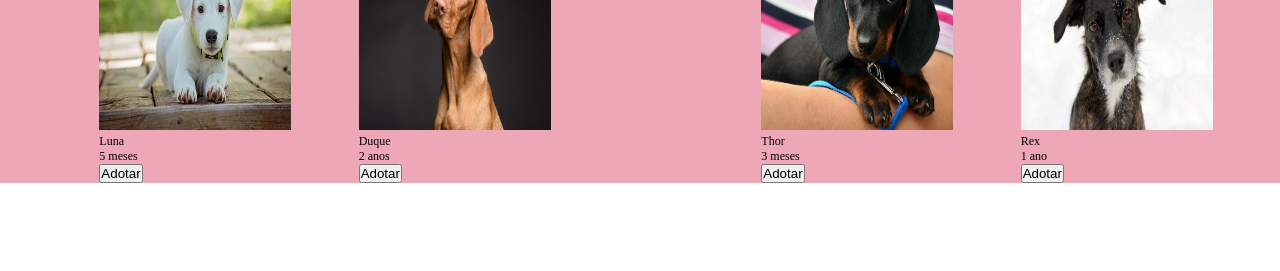
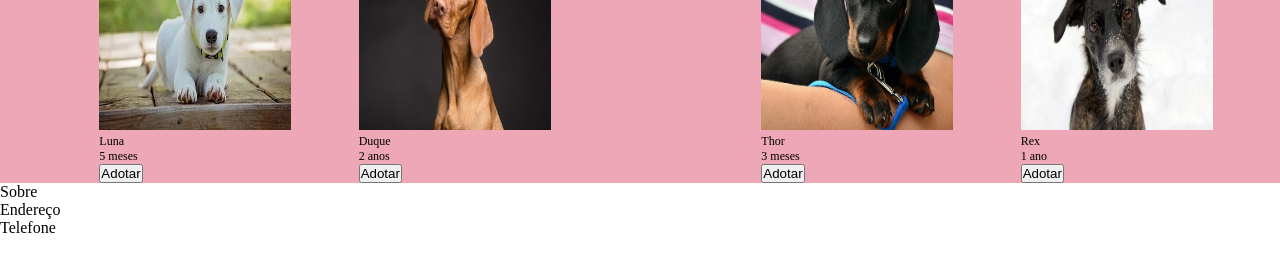
Before and after one commit to KaneSolomon/aulaot3, a plain HTML site: page index.html in a window 1280 px wide. Shown: the part 339-610 px from the top of the page. Drawn offline with Linux system fonts and the light colour scheme; a web font is replaced by a local one.

Commit message:
acrescentei o footer

```diff
--- a/index.html
+++ b/index.html
@@ -37,9 +37,6 @@
         </div>
 
         <section class="containerImage">
-
-
-
             <div class="boxImage">
                 <img class="imgBox" src="./imagens/luna.png" alt="Luna" />
                 <p class="titleImg">Luna</p>
@@ -75,16 +72,18 @@
                 <p class="titleImg">1 ano</p>
                 <button class="btnImg">Adotar</button>
             </div>
-
-
-
-
-
         </section>
-
-
     </main>
 
+    <footer>
+        <nav>
+        <ul>
+            <li>Sobre</li>
+            <li>Endereço</li>
+            <li>Telefone</li>
+        </ul>
+    </nav>
+    </footer>
 
 </body>
 
```
